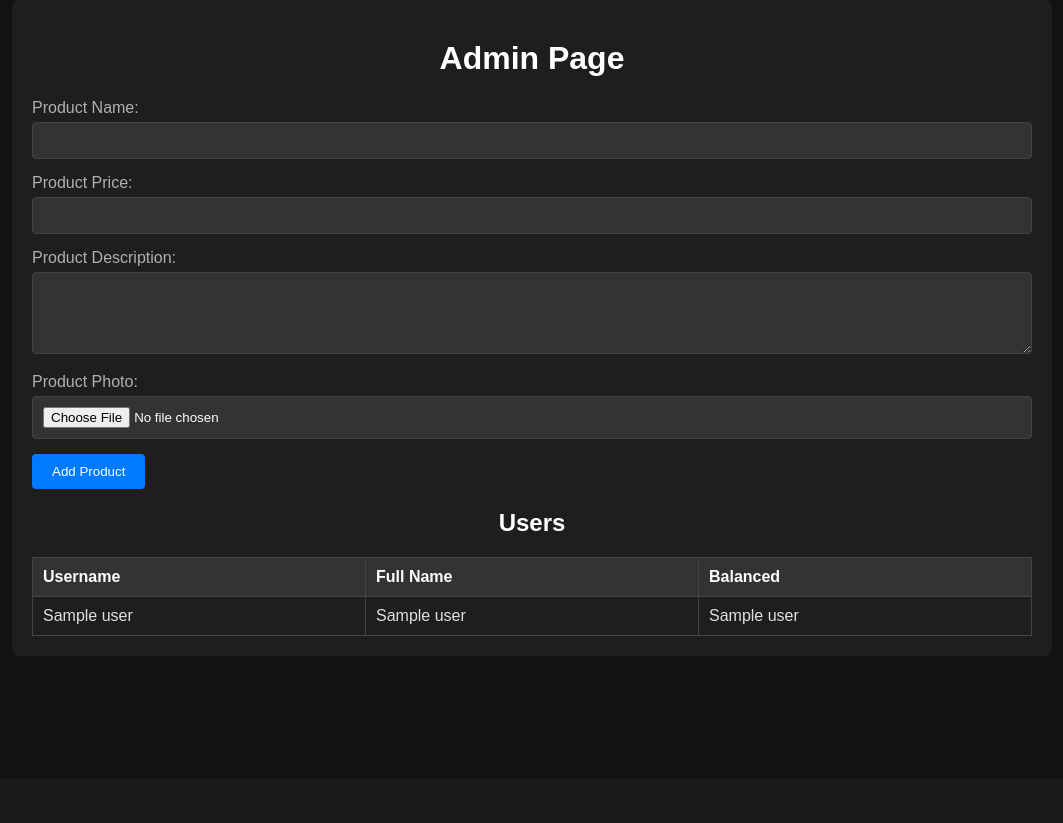
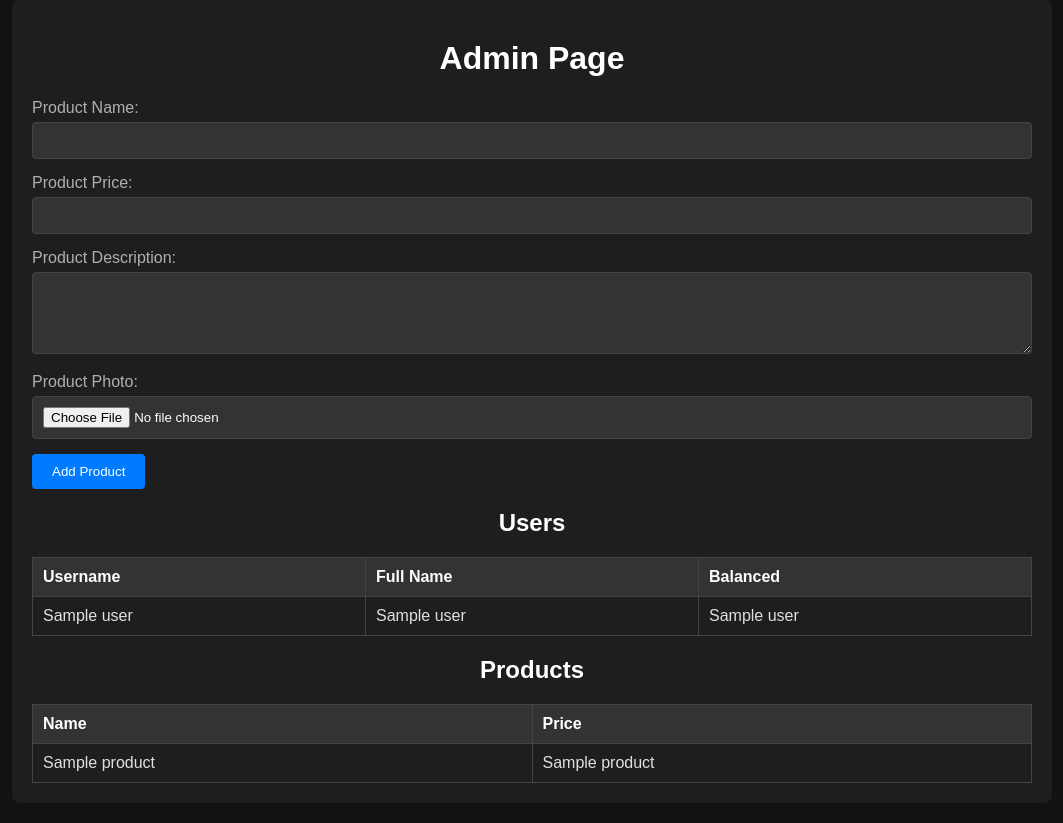
Before and after one commit to aliamgad/Online-Store, a Flask app: template Templates/admin.html in a window 1280 px wide. Shown: the part 21-844 px from the top of the page, without its empty margins (108-1171 px from the left). Before the commit the page ends 657 px from the top, so only its background shows below. Run offline with Flask 3, Linux system fonts and the light colour scheme; the template is opened without the code that fills it: most values are stand-ins (such as "Sample title", 1, 10 or a date in 2020).

Commit message:
done admin
admin done

```diff
--- a/Templates/admin.html
+++ b/Templates/admin.html
@@ -118,6 +118,25 @@
                 {% endfor %}
             </tbody>
         </table>
+
+        <!-- Product Table -->
+        <h2>Products</h2>
+        <table id="Product-table">
+            <thead>
+                <tr>
+                    <th>Name</th>
+                    <th>Price</th>
+                </tr>
+            </thead>
+            <tbody>
+                {% for product in products %}
+                <tr>
+                    <td>{{ product[1] }}</td>
+                    <td>{{ product[2] }}</td>
+                </tr>
+                {% endfor %}
+            </tbody>
+        </table>
     </div>
 </body>
 </html>
--- a/app.py
+++ b/app.py
@@ -42,7 +42,8 @@ def admin():
 
             db.add_product(connection,product['name'],product['price'],product['description'],product['photo'].filename)
 
-        return render_template('admin.html',users = users)
+        products = db.get_all_product(connection)
+        return render_template('admin.html',users = users, products = products)
     else:
         return redirect(url_for('login'))
 
```
Also changed, not shown: db.py (+9 -0 lines), database.db, static/uploads/Screenshot 2024-08-14 150120.png (added).
